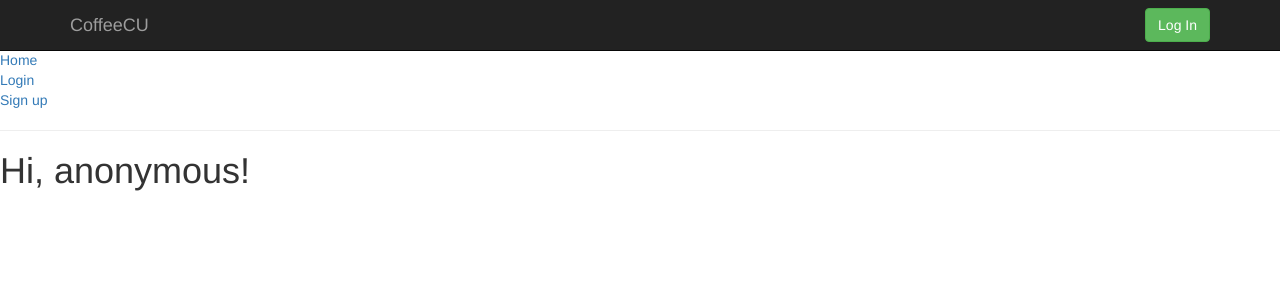
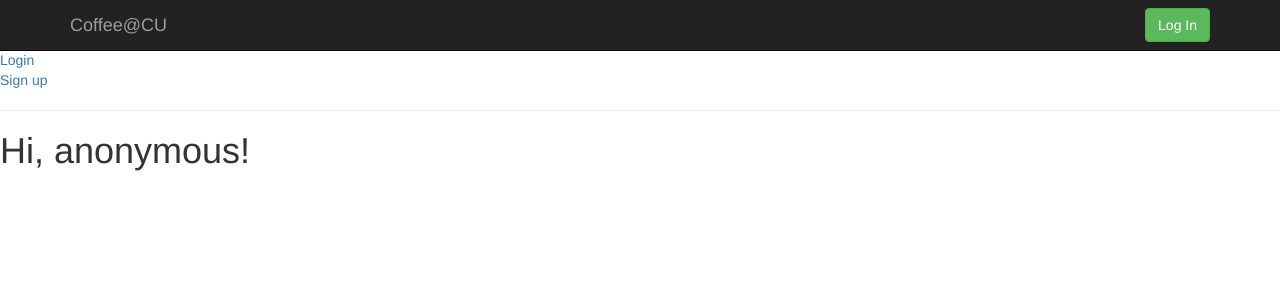
Before and after one commit to matthewkumar/Coffee-Cu, a Flask app: page / in a window 1280 px wide. Shown: the top 300 px of the page. Run offline with Flask 2, Linux system fonts and the light colour scheme; some libraries are stand-ins or nearby versions.

Commit message:
Updated navbar links.

```diff
--- a/app/templates/base.html
+++ b/app/templates/base.html
@@ -36,7 +36,7 @@
                 <span class="icon-bar"></span>
                 <span class="icon-bar"></span>
               </button>
-              <a class="navbar-brand" href="#">CoffeeCU</a>
+              <a class="navbar-brand" href="/index">Coffee@CU</a>
             </div>
             <div id="navbar" class="navbar-collapse collapse">
               <form class="navbar-form navbar-right">
@@ -57,7 +57,6 @@
           </div>
         </nav>
 
-    <div><a href="/index">Home</a></div>
     {% if user %}
       <div><a href="/logout">Logout</a></div>
     {% else %}
```
